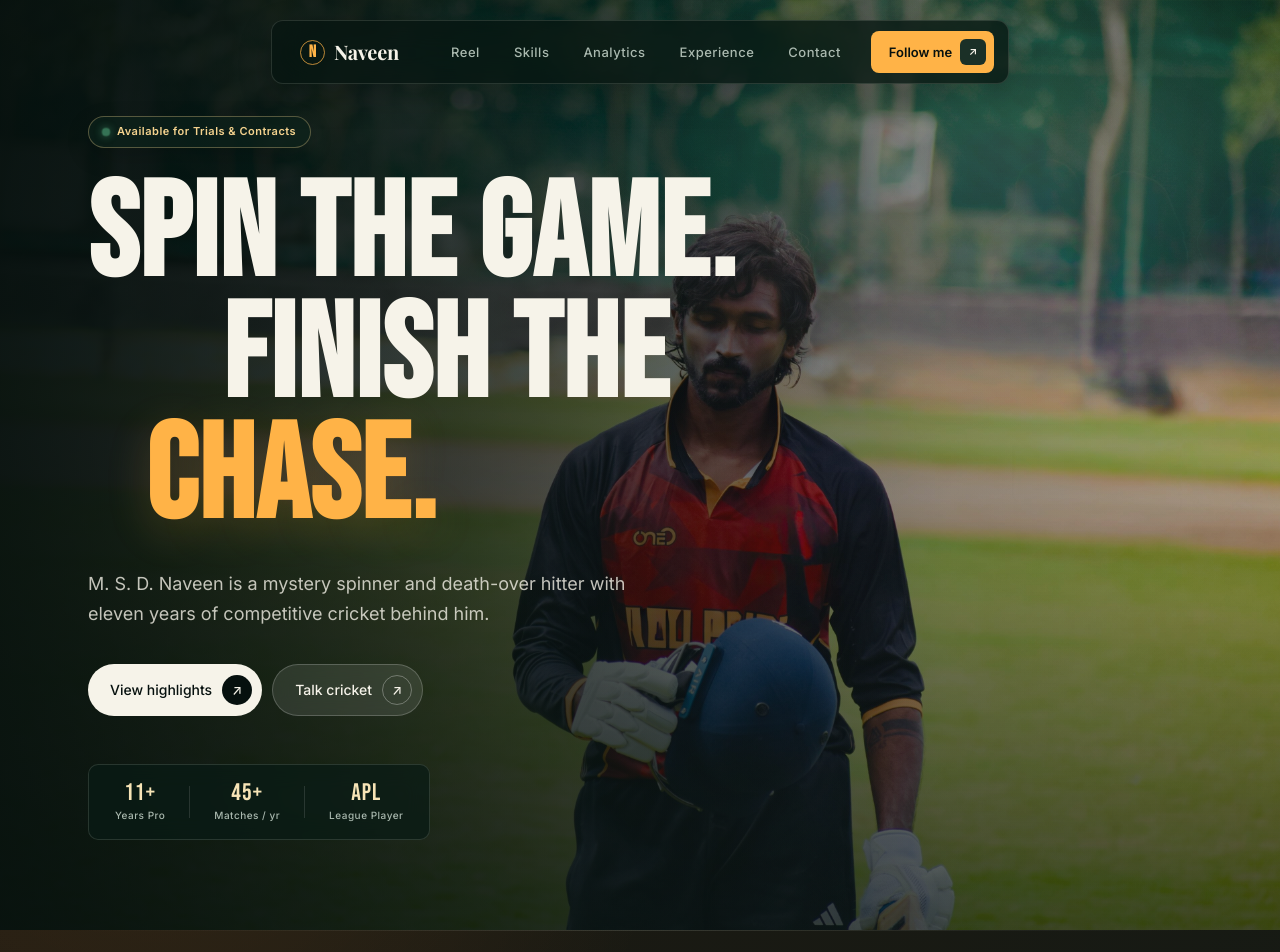
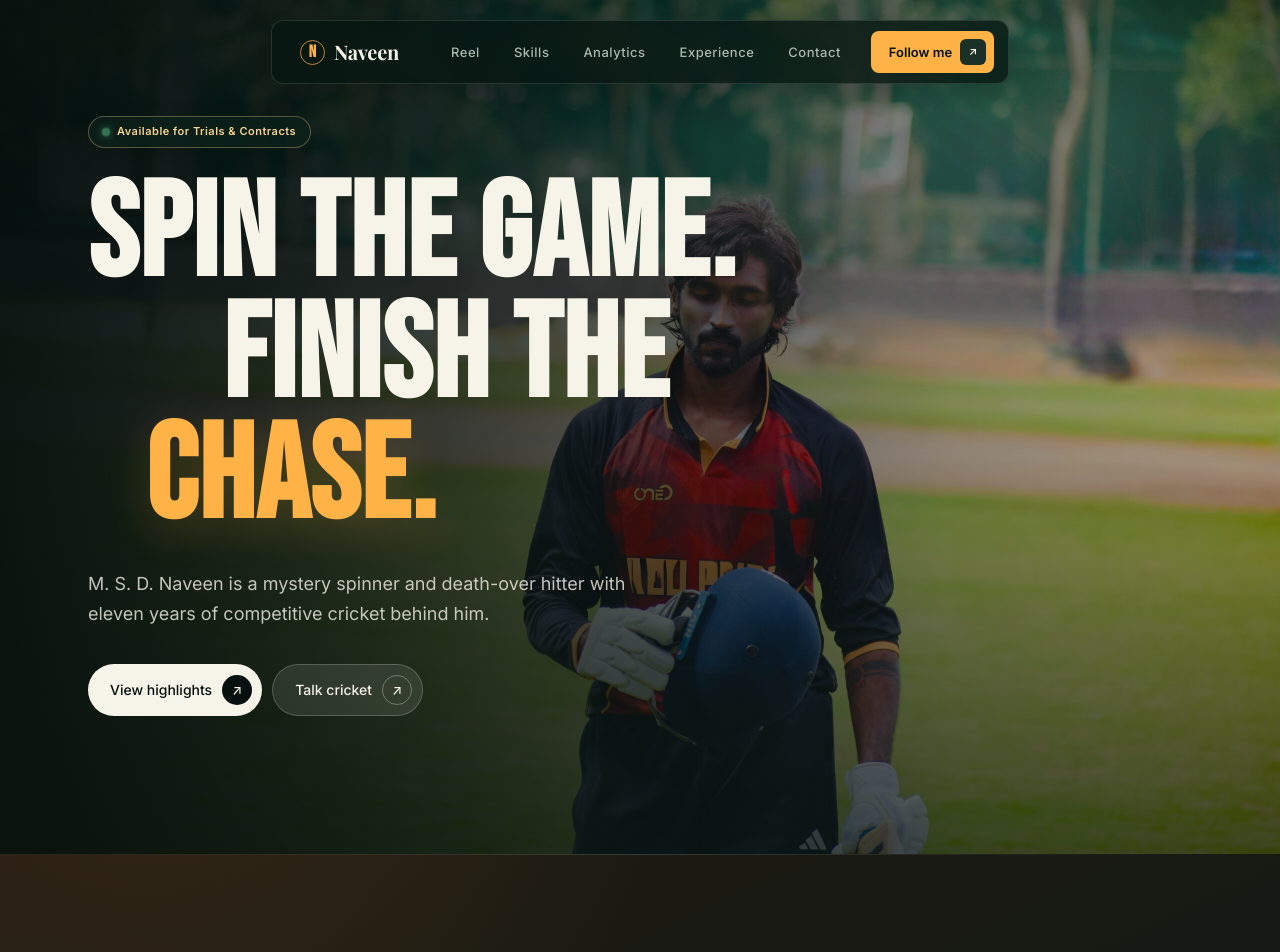
Before and after one commit to wishsagarks/msdnaveen, a React (Vite) app: page / in a window 1280 px wide. Shown: the top 952 px of the page. Built offline with nearby package versions, Linux system fonts and the light colour scheme.

Commit message:
Remove hero stats strip

```diff
--- a/src/App.jsx
+++ b/src/App.jsx
@@ -318,22 +318,6 @@ function App() {
                   Talk cricket <span className="arrow">↗</span>
                 </a>
               </div>
-              <div className="hero-stats reveal">
-                <div className="hero-stat">
-                  <span className="hero-stat-num">11+</span>
-                  <span className="hero-stat-label">Years Pro</span>
-                </div>
-                <div className="hero-stat-divider" />
-                <div className="hero-stat">
-                  <span className="hero-stat-num">45+</span>
-                  <span className="hero-stat-label">Matches / yr</span>
-                </div>
-                <div className="hero-stat-divider" />
-                <div className="hero-stat">
-                  <span className="hero-stat-num">APL</span>
-                  <span className="hero-stat-label">League Player</span>
-                </div>
-              </div>
             </div>
           </div>
           <div className="hero-scroll-hint" aria-hidden="true">
```
